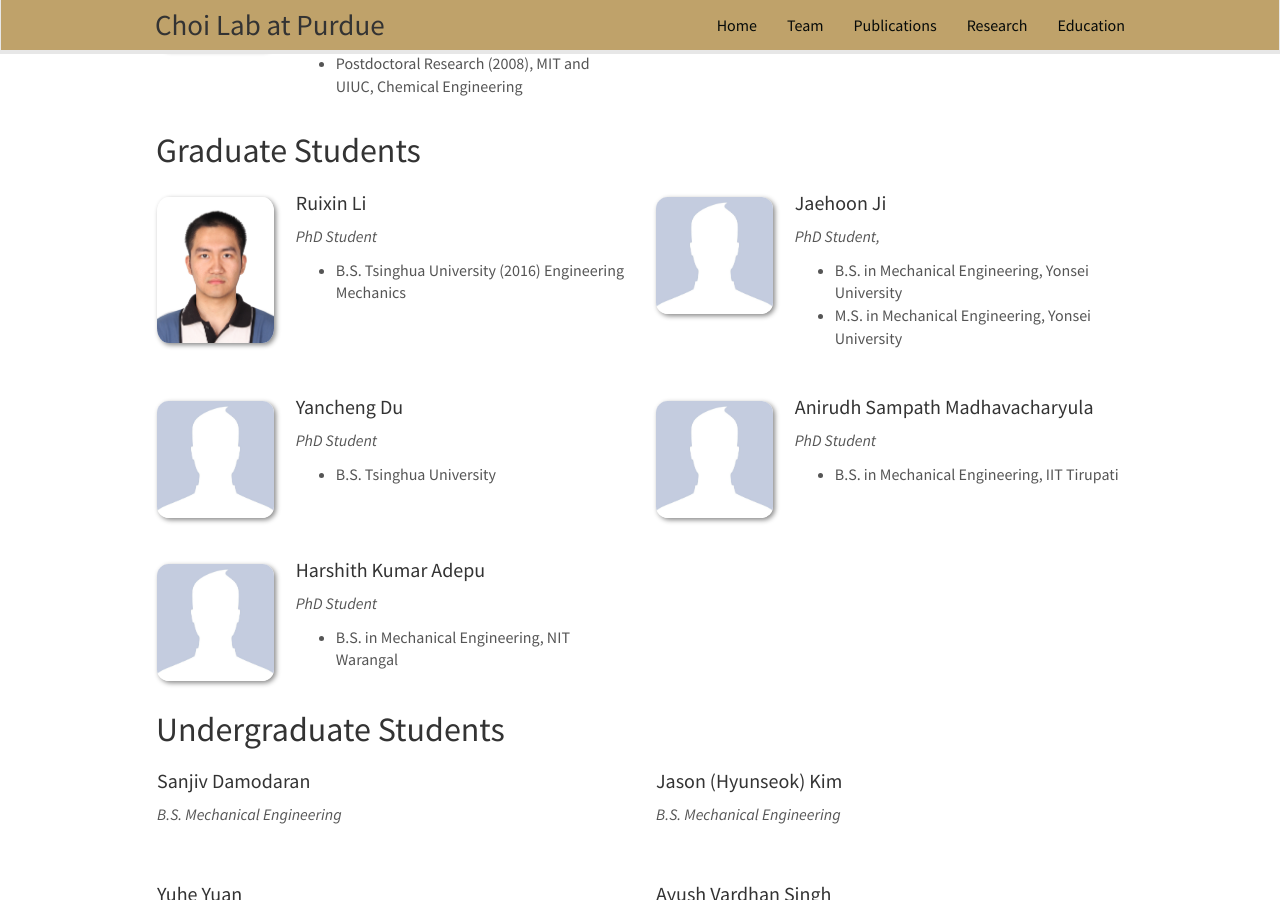
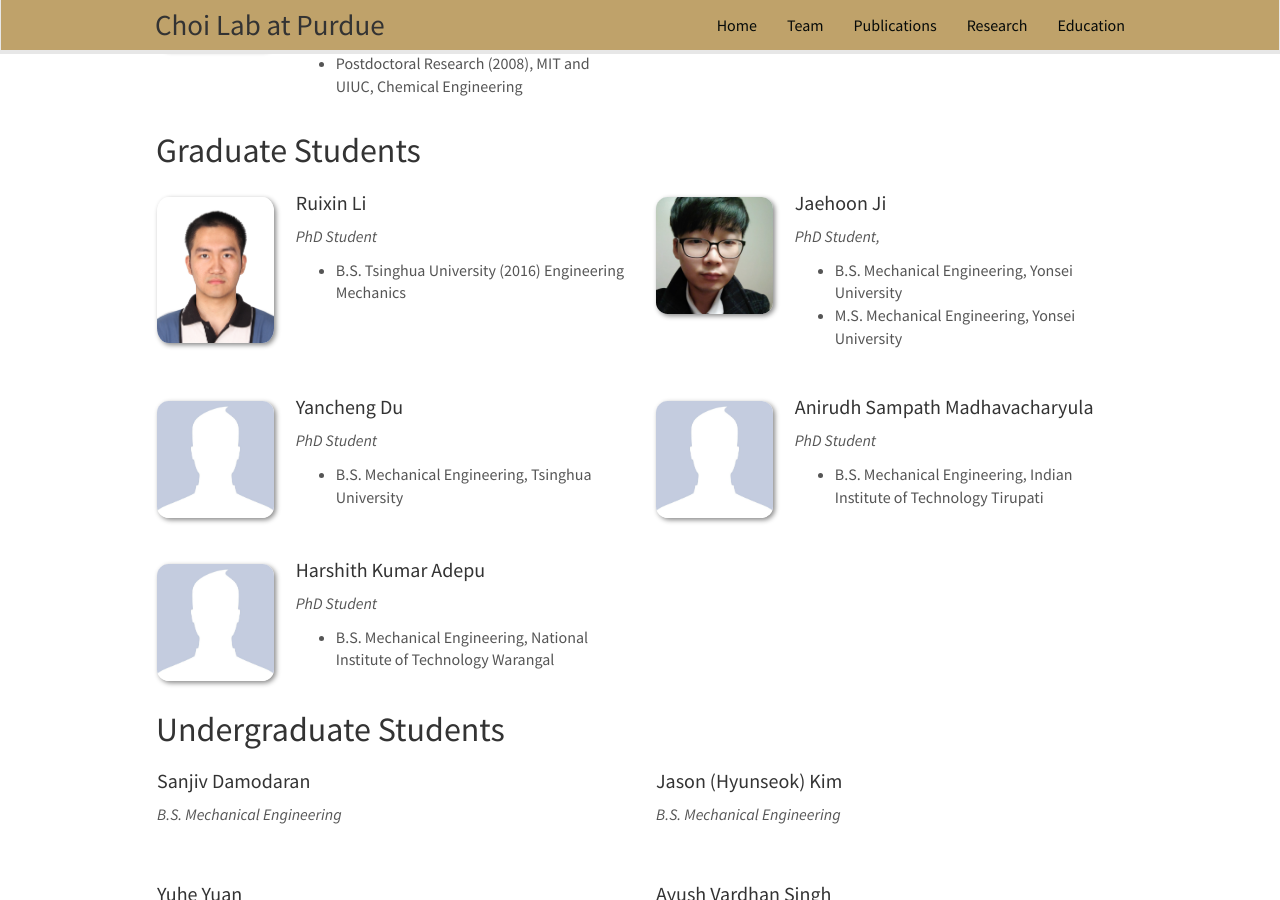
Before and after one commit to choidnalab/choidnalab.github.io, a Jekyll site: the page built from _pages/team.md, in a window 1280 px wide and 900 px high, scrolled down 325 px. Built offline with Jekyll 4.4.1, drawn with Linux system fonts in a browser that asks for light colours; nearby versions of some CDN libraries.

Commit message:
Update PhD_students.yml

```diff
--- a/_data/PhD_students.yml
+++ b/_data/PhD_students.yml
@@ -6,19 +6,19 @@
   education1: B.S. Tsinghua University (2016) Engineering Mechanics
 
 - name: Jaehoon Ji
-  photo: nopic.jpg
+  photo: jaehoon_ji.jpg
   info: PhD Student,
   email:
   number_educ: 2
-  education1: B.S. in Mechanical Engineering, Yonsei University
-  education2: M.S. in Mechanical Engineering, Yonsei University
+  education1: B.S. Mechanical Engineering, Yonsei University
+  education2: M.S. Mechanical Engineering, Yonsei University
 
 - name: Yancheng Du
   photo: nopic.jpg
   info: PhD Student
   email:
   number_educ: 1
-  education1: B.S. Tsinghua University
+  education1: B.S. Mechanical Engineering, Tsinghua University
 
 
 - name: Anirudh Sampath Madhavacharyula
@@ -26,11 +26,11 @@
   info: PhD Student
   email:
   number_educ: 1
-  education1: B.S. in Mechanical Engineering, IIT Tirupati
+  education1: B.S. Mechanical Engineering, Indian Institute of Technology Tirupati
 
 - name: Harshith Kumar Adepu
   photo: nopic.jpg
   info: PhD Student
   email:
   number_educ: 1
-  education1: B.S. in Mechanical Engineering, NIT Warangal
+  education1: B.S. Mechanical Engineering, National Institute of Technology Warangal
```
